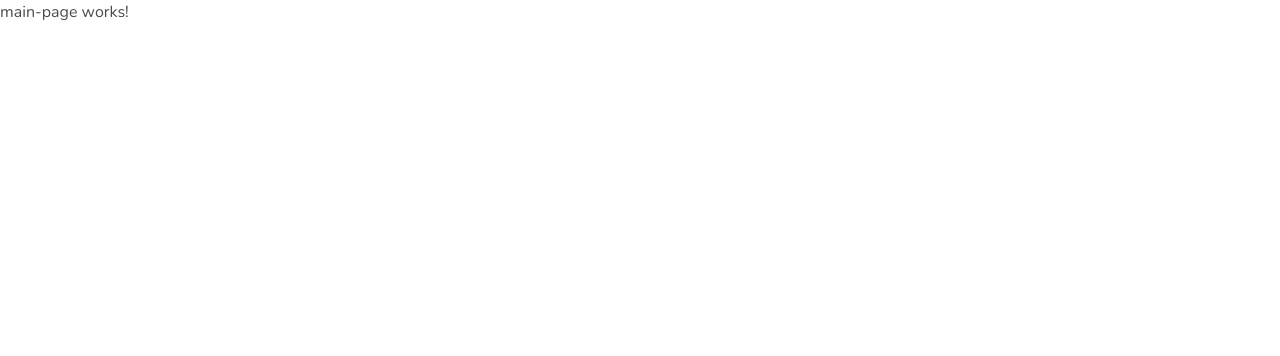
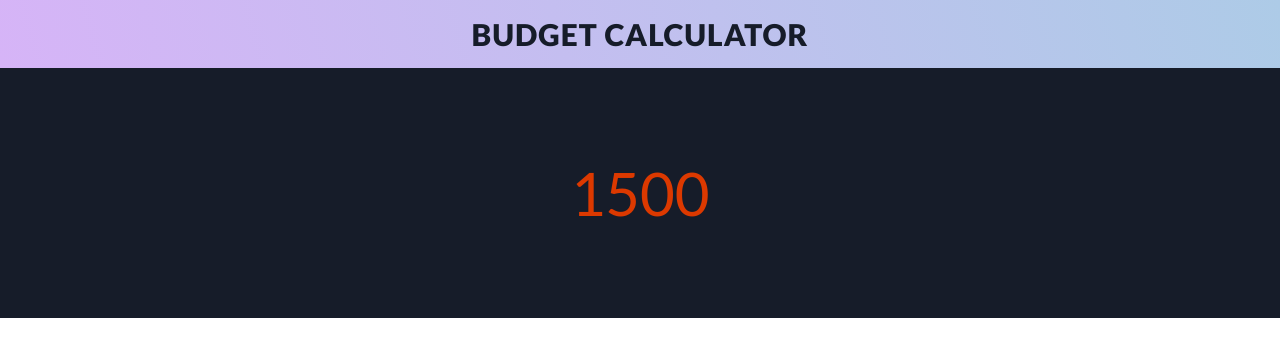
Before and after one commit to tuyenphk/angular-budget-calculator, an Angular app: page / in a window 1280 px wide. Shown: the top 356 px of the page. Built offline with nearby package versions, Linux system fonts and the light colour scheme.

Commit message:
create the header and adding style

```diff
--- a/src/app/main-page/main-page.component.html
+++ b/src/app/main-page/main-page.component.html
@@ -1 +1,7 @@
-<p>main-page works!</p>
+<div class="top-bar">
+  <h1>Budget Calculator</h1>
+</div>
+
+<section class="total-budget-section">
+  <h2 class="red">1500</h2>
+</section>
--- a/src/app/main-page/main-page.component.scss
+++ b/src/app/main-page/main-page.component.scss
@@ -0,0 +1,45 @@
+@import '../../main.styles.scss';
+
+.top-bar {
+  display: flex;
+  width: 100%;
+  height: 68px;
+  background: linear-gradient(75deg, rgb(214, 180, 247), rgb(173, 203, 231));
+
+  // Horizontally and vertically center the text
+  justify-content: center;
+  align-items: center;
+
+  h1 {
+    font-family: 'Lato';
+    font-size: 30px;
+    letter-spacing: 1px;
+    font-weight: 900;
+    text-transform: uppercase;
+    color: $dark;
+  }
+}
+
+.total-budget-section {
+  display: flex;
+  height: 250px;
+  background: $dark;
+
+  justify-content: center;
+  align-items: center;
+
+  h2 {
+    font-family: 'Lato';
+    font-size: 60px;
+    font-weight: 300;
+    color: white;
+
+    &.green {
+      color: lighten($green, 12%);
+    }
+
+    &.red {
+      color: $red;
+    }
+  }
+}
```
